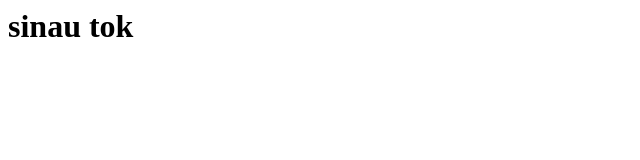
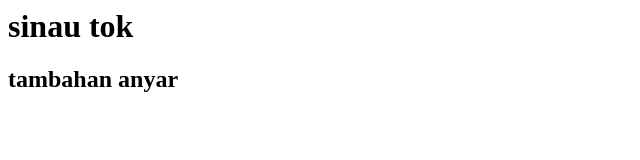
Before and after one commit to alifandartaa/sinau, a plain HTML site: page index.html in a window 1280 px wide. Shown: the whole page, without its empty margins (0-640 px from the left). Drawn offline with Linux system fonts and the light colour scheme.

Commit message:
tambahan local

```diff
--- a/index.html
+++ b/index.html
@@ -1 +1,2 @@
 <h1>sinau tok</h1>
+<h2>tambahan anyar</h2>
```
